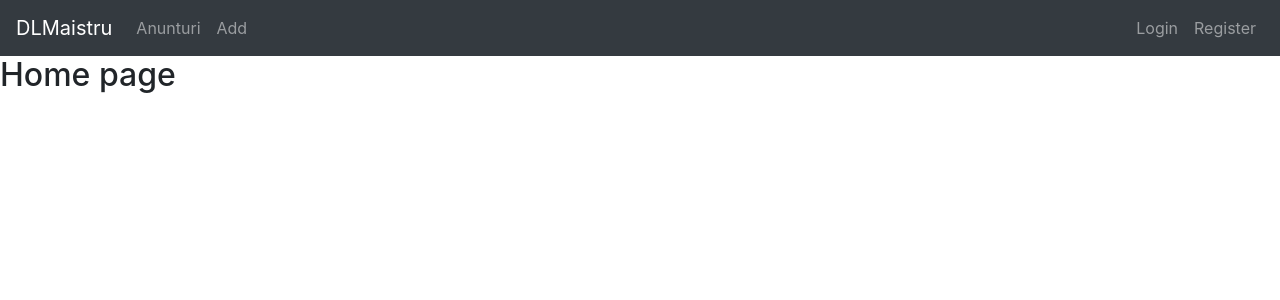
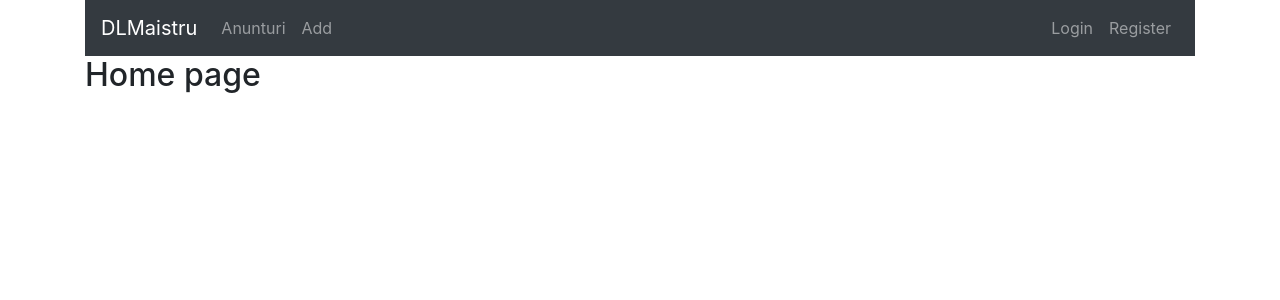
Before and after one commit to RoxanaAI/DLMaistru, a React (Create React App) app: page / in a window 1280 px wide. Shown: the top 300 px of the page. Built offline with nearby package versions, Linux system fonts and the light colour scheme; no server answers.

Commit message:
Added new

```diff
--- a/src/App.js
+++ b/src/App.js
@@ -9,25 +9,25 @@ import  Logout  from './features/auth/Logout';
 import  Navbar  from './components/Navbar';
 import  WorkerDetails  from './features/workers/WorkerDetails';
 import  WorkersList  from './features/workers/WorkersList';
+import Add from './features/add/Add';
 import { AuthContextProvider } from './features/auth/AuthContext';
 
 function App() {
 
   return (
-    <div>
+    <div className="container">
       <AuthContextProvider>
       <Router>
       <Navbar />
-      <main>
         <Switch>
             <Route exact path="/workers" component={WorkersList} />
             <Route exact path="/workers/:id" component={WorkerDetails} />
+            <Route exact path="/add" component={Add} />
             <Route exact path="/login" component={Login} />
             <Route exact path="/logout" component={Logout} />
             <Route exact path="/" component={Home} />
             <Route component={() => <h1>404</h1>} />
         </Switch>
-      </main>
       </Router>
     </AuthContextProvider>
     </div>
```
Also changed, not shown: src/features/add/Add.js (renamed from src/components/add/Add.js).
